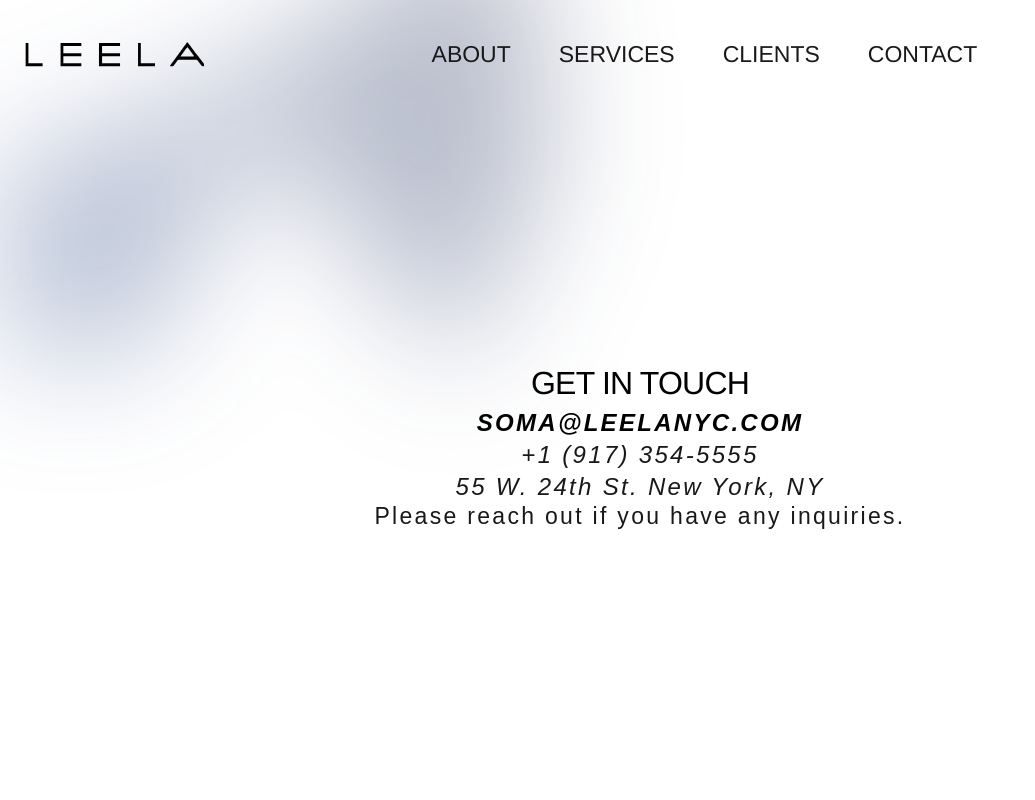
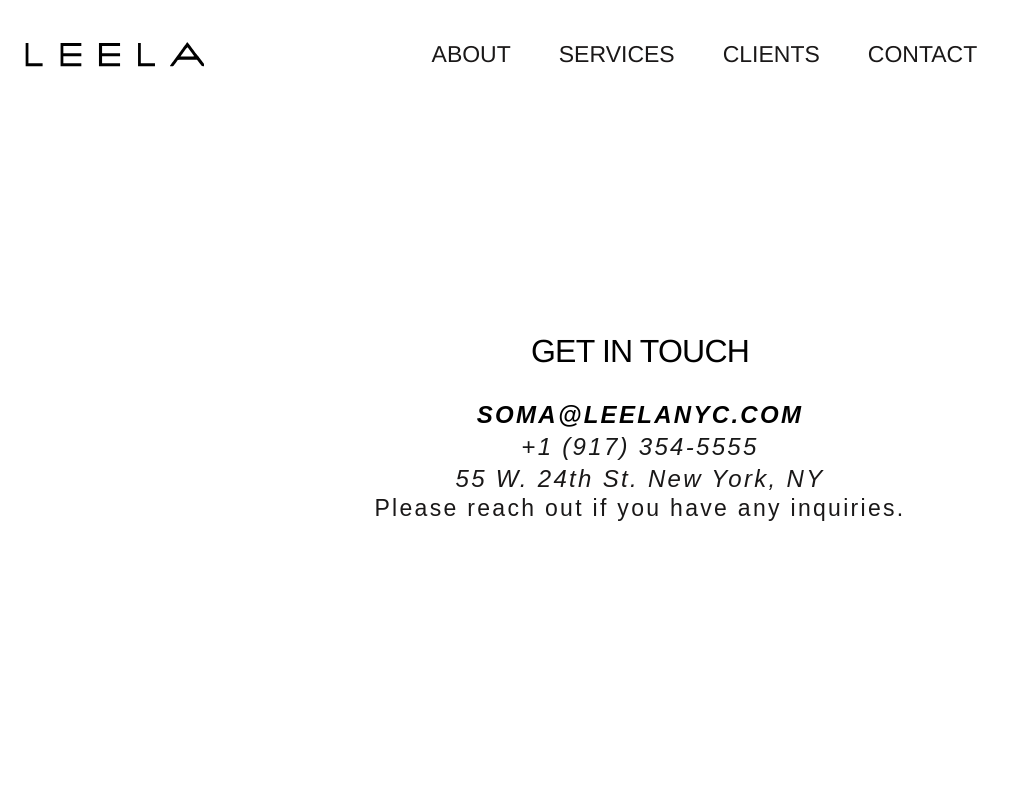
Before and after one commit to Naser2/leela, a Next.js app: page /contact in a window 1280 px wide. Shown: the top 800 px of the page, without its empty margins (0-1035 px from the left). Built offline with nearby package versions, Linux system fonts and the light colour scheme.

Commit message:
Contact Page Done [2]

```diff
--- a/src/pages/contact.jsx
+++ b/src/pages/contact.jsx
@@ -18,18 +18,18 @@ export default function contact() {
         />
       </Head>
 
-      <div className="isolate bg-white px-6 py-24 sm:py-32 lg:px-8">
+      <div className="pt-34 isolate bg-white py-24  px-6 sm:py-32 lg:py-24 lg:px-8 ">
         <div
           className="absolute inset-x-0 top-[-10rem] -z-10 transform-gpu overflow-hidden blur-3xl sm:top-[-20rem]"
           aria-hidden="true"
         >
-          <div
+          {/* <div
             className="relative left-1/2 -z-10 aspect-[1155/678] w-[36.125rem] max-w-none -translate-x-1/2 rotate-[30deg] bg-gradient-to-tr from-[#2f5db6] to-[#11193e] opacity-30 sm:left-[calc(50%-40rem)] sm:w-[72.1875rem]"
             style={{
               clipPath:
                 'polygon(74.1% 44.1%, 100% 61.6%, 97.5% 26.9%, 85.5% 0.1%, 80.7% 2%, 72.5% 32.5%, 60.2% 62.4%, 52.4% 68.1%, 47.5% 58.3%, 45.2% 34.5%, 27.5% 76.7%, 0.1% 64.9%, 17.9% 100%, 27.6% 76.8%, 76.1% 97.7%, 74.1% 44.1%)',
             }}
-          />
+          /> */}
         </div>
         <div className="mx-auto max-w-2xl text-center">
           <p className="mt-2 text-lg leading-8 text-gray-600">
@@ -41,7 +41,7 @@ export default function contact() {
                 <p className="text-2xl tracking-tight text-black sm:text-3xl lg:mt-10">
                   GET IN TOUCH
                 </p>
-                <p className="text-2 color_15 font_5 font_4 !text-center ">
+                <p className="text-2 color_15 font_5 font_4 py-6 pb-14  !text-center">
                   <address className="contact-address lg:text-2xl">
                     <Link
                       href="mailto:soma@leelanyc.com"
```
